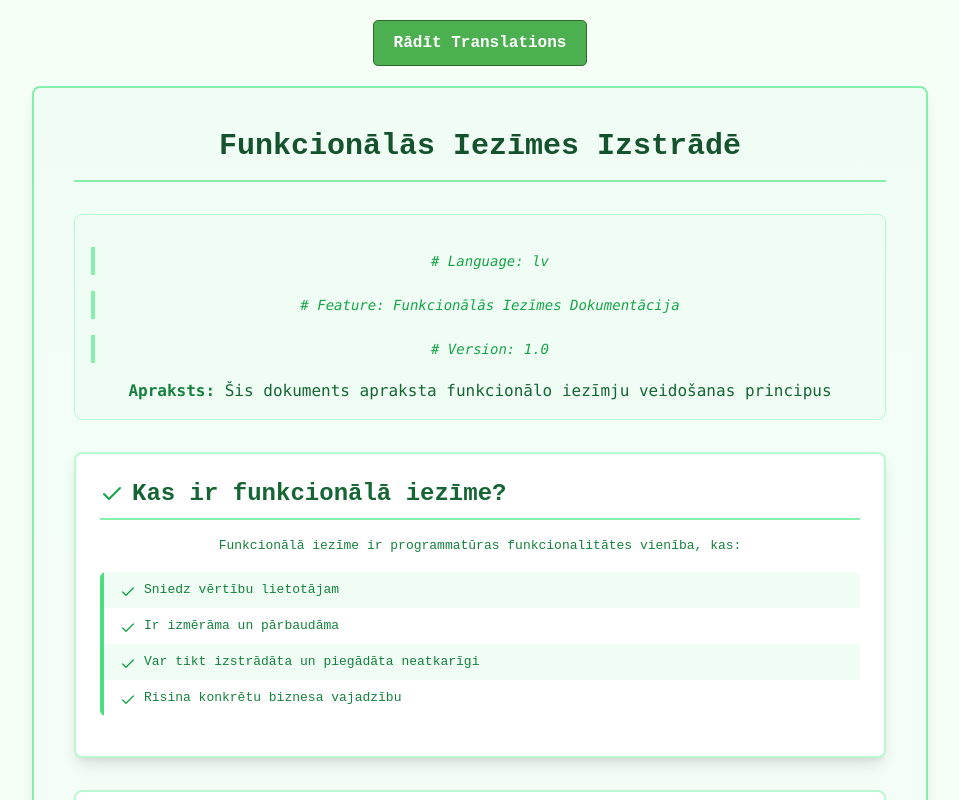
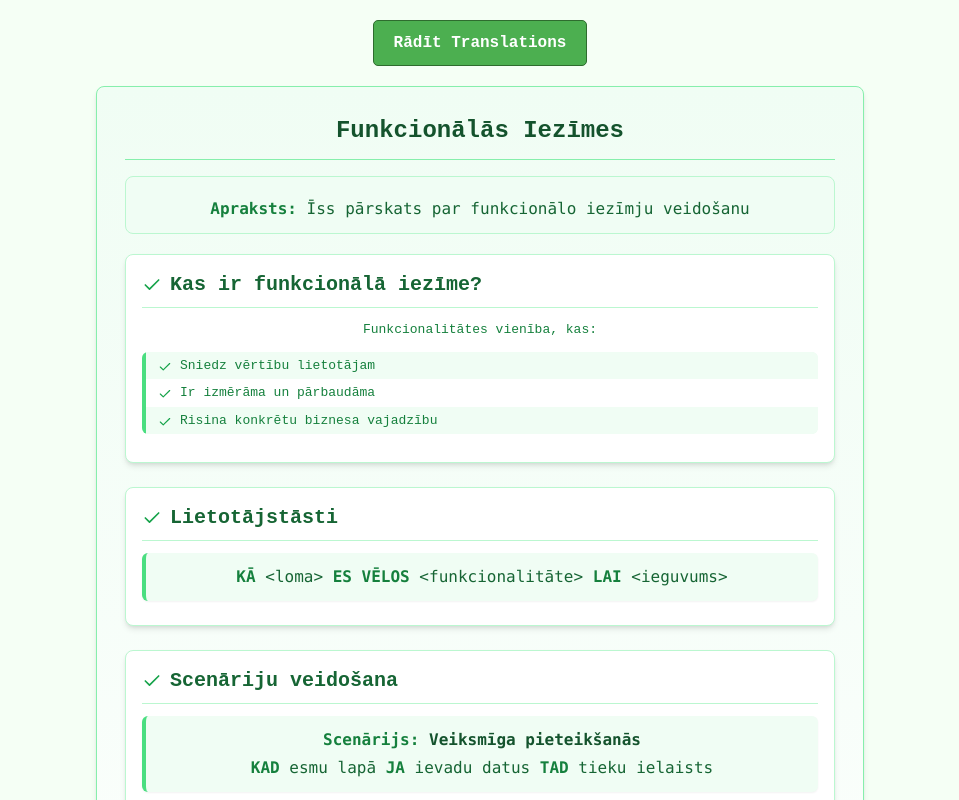
Before and after one commit to eaterz/gherkin, a React (Create React App) app: page / in a window 1280 px wide. Both pictures are taken after a click on the button "Rādīt Functional Features". Shown: the top 800 px of the page, without its empty margins (160-1119 px from the left). Built offline with nearby package versions, Linux system fonts and the light colour scheme.

Commit message:
emils suck dick

```diff
--- a/src/components/FunctionalFeatures.js
+++ b/src/components/FunctionalFeatures.js
@@ -6,52 +6,29 @@ const GherkinKeyword = ({ children }) => (
 );
 
 const GherkinComment = ({ children }) => (
-    <div className="text-green-600 font-mono text-sm italic pl-4 border-l-4 border-green-300 my-4 py-1">
+    <div className="text-green-600 font-mono text-sm italic pl-4 border-l-4 border-green-300 my-2 py-1">
         # {children}
     </div>
 );
 
 const InfoSection = ({ title, children }) => (
-    <div className="mb-8 p-6 bg-white rounded-lg shadow-lg border-2 border-green-200">
-        <h2 className="text-2xl font-bold mb-4 text-green-800 pb-2 border-b-2 border-green-300 flex items-center">
-      <span className="mr-2">
-        <Check size={24} className="text-green-600" />
-      </span>
+    <div className="mb-6 p-4 bg-white rounded-lg shadow-md border border-green-200">
+        <h2 className="text-xl font-bold mb-3 text-green-800 pb-2 border-b border-green-200 flex items-center">
+            <span className="mr-2"><Check size={20} className="text-green-600" /></span>
             {title}
         </h2>
         <div className="text-green-700">{children}</div>
     </div>
 );
 
-const UserStoryExample = () => (
-    <div className="bg-green-50 p-4 rounded-md my-4 font-mono border-l-4 border-green-400 shadow-sm">
-        <GherkinComment>User Story Template</GherkinComment>
-        <p className="mb-2 text-green-800"><GherkinKeyword>KĀ</GherkinKeyword> &lt;lietotāja loma&gt;</p>
-        <p className="mb-2 text-green-800"><GherkinKeyword>ES VĒLOS</GherkinKeyword> &lt;vēlme/funkcionalitāte&gt;</p>
-        <p className="text-green-800"><GherkinKeyword>LAI</GherkinKeyword> &lt;ieguvums/vērtība&gt;</p>
-    </div>
-);
-
-const ScenarioExample = () => (
-    <div className="bg-green-50 p-4 rounded-md my-4 font-mono border-l-4 border-green-400 shadow-sm">
-        <GherkinComment>Example Scenario</GherkinComment>
-        <p className="font-bold mb-2 text-green-900"><GherkinKeyword>Scenārijs:</GherkinKeyword> Veiksmīga pieteikšanās</p>
-        <p className="mb-1 text-green-800"><GherkinKeyword>KAD</GherkinKeyword> esmu pieteikšanās lapā</p>
-        <p className="mb-1 text-green-800"><GherkinKeyword>JA</GherkinKeyword> ievadu derīgus pieteikšanās datus</p>
-        <p className="text-green-800"><GherkinKeyword>TAD</GherkinKeyword> tieku ielaists sistēmā</p>
-    </div>
-);
-
 const GherkinTable = ({ items }) => (
-    <div className="overflow-x-auto my-4">
+    <div className="overflow-x-auto my-3">
         <table className="w-full border-collapse bg-green-50 rounded-md overflow-hidden">
             <tbody>
             {items.map((item, index) => (
                 <tr key={index} className={index % 2 === 0 ? 'bg-green-50' : 'bg-white'}>
-                    <td className="py-2 px-4 border-l-4 border-green-400 flex items-start">
-              <span className="mr-2 mt-1 text-green-600">
-                <Check size={16} />
-              </span>
+                    <td className="py-1 px-3 border-l-4 border-green-400 flex items-start">
+                        <span className="mr-2 mt-1 text-green-600"><Check size={14} /></span>
                         <span>{item}</span>
                     </td>
                 </tr>
@@ -65,109 +42,70 @@ const FunctionalFeatures = () => {
     const featureItems = [
         "Sniedz vērtību lietotājam",
         "Ir izmērāma un pārbaudāma",
-        "Var tikt izstrādāta un piegādāta neatkarīgi",
         "Risina konkrētu biznesa vajadzību"
     ];
 
-    const perspectiveItems = [
-        "Lietotāja perspektīva - kā funkcionalitāte izskatās lietotājam",
-        "Tehniskā perspektīva - kā to implementēt",
-        "Biznesa perspektīva - kādu vērtību tas sniedz",
-        "Drošības perspektīva - kādi riski jāņem vērā",
-        "Testēšanas perspektīva - kā pārbaudīt funkcionalitāti"
-    ];
-
-    const happyPathItems = [
-        "Ideālais ceļš caur funkcionalitāti",
-        "Pamata scenārijs bez kļūdām vai izņēmumiem",
-        "Svarīgākais testēšanas scenārijs",
-        "Parāda funkcionalitātes galveno mērķi"
+    const keyElements = [
+        { keyword: "KAD (Given)", description: "sākotnējais konteksts" },
+        { keyword: "JA (When)", description: "darbība" },
+        { keyword: "TAD (Then)", description: "sagaidāmais rezultāts" }
     ];
 
     return (
-        <div className="max-w-4xl mx-auto p-4 bg-gradient-to-b from-green-50 to-white rounded-lg shadow-lg border-2 border-green-300">
-            <div className="p-6">
-                <h1 className="text-3xl font-bold mb-8 text-center text-green-900 border-b-2 border-green-300 pb-4">
-                    Funkcionālās Iezīmes Izstrādē
+        <div className="max-w-3xl mx-auto p-3 bg-gradient-to-b from-green-50 to-white rounded-lg shadow-md border border-green-300">
+            <div className="p-4">
+                <h1 className="text-2xl font-bold mb-4 text-center text-green-900 border-b border-green-300 pb-3">
+                    Funkcionālās Iezīmes
                 </h1>
 
-                <div className="bg-green-50 p-4 rounded-lg border border-green-200 mb-8">
-                    <GherkinComment>Language: lv</GherkinComment>
-                    <GherkinComment>Feature: Funkcionālās Iezīmes Dokumentācija</GherkinComment>
-                    <GherkinComment>Version: 1.0</GherkinComment>
-                    <p className="font-mono text-green-800 mt-4">
-                        <GherkinKeyword>Apraksts:</GherkinKeyword> Šis dokuments apraksta funkcionālo iezīmju veidošanas principus
+                <div className="bg-green-50 p-3 rounded-lg border border-green-200 mb-5">
+                    <p className="font-mono text-green-800 mt-2">
+                        <GherkinKeyword>Apraksts:</GherkinKeyword> Īss pārskats par funkcionālo iezīmju veidošanu
                     </p>
                 </div>
 
                 <InfoSection title="Kas ir funkcionālā iezīme?">
-                    <p className="mb-4">
-                        Funkcionālā iezīme ir programmatūras funkcionalitātes vienība, kas:
-                    </p>
+                    <p className="mb-2">Funkcionalitātes vienība, kas:</p>
                     <GherkinTable items={featureItems} />
                 </InfoSection>
 
-                <InfoSection title="Lietotājstāstu veidošana">
-                    <p className="mb-4">Lietotājstāsti tiek veidoti pēc šādas struktūras:</p>
-                    <UserStoryExample />
-                    <GherkinComment>Example User Story</GherkinComment>
-                    <p className="mt-2 italic bg-green-50 p-3 rounded font-mono text-green-800 border-l-4 border-green-400">
-                        "<GherkinKeyword>KĀ</GherkinKeyword> sistēmas administrators, <GherkinKeyword>ES VĒLOS</GherkinKeyword> redzēt pieteikto kļūdu sarakstu,
-                        <GherkinKeyword>LAI</GherkinKeyword> varētu prioritizēt to labošanu."
-                    </p>
+                <InfoSection title="Lietotājstāsti">
+                    <div className="bg-green-50 p-3 rounded-md my-2 font-mono border-l-4 border-green-400 shadow-sm">
+                        <p className="text-green-800">
+                            <GherkinKeyword>KĀ</GherkinKeyword> &lt;loma&gt; <GherkinKeyword>ES VĒLOS</GherkinKeyword> &lt;funkcionalitāte&gt; <GherkinKeyword>LAI</GherkinKeyword> &lt;ieguvums&gt;
+                        </p>
+                    </div>
                 </InfoSection>
 
                 <InfoSection title="Scenāriju veidošana">
-                    <p className="mb-4">Scenāriji tiek veidoti izmantojot Gherkin sintaksi:</p>
-                    <ScenarioExample />
-                    <p className="mt-4 font-semibold">Galvenie elementi:</p>
-                    <div className="overflow-x-auto my-4">
+                    <div className="bg-green-50 p-3 rounded-md my-2 font-mono border-l-4 border-green-400 shadow-sm">
+                        <p className="font-bold mb-1 text-green-900"><GherkinKeyword>Scenārijs:</GherkinKeyword> Veiksmīga pieteikšanās</p>
+                        <p className="text-green-800">
+                            <GherkinKeyword>KAD</GherkinKeyword> esmu lapā <GherkinKeyword>JA</GherkinKeyword> ievadu datus <GherkinKeyword>TAD</GherkinKeyword> tieku ielaists
+                        </p>
+                    </div>
+                    <div className="overflow-x-auto my-3">
                         <table className="w-full border-collapse rounded-md overflow-hidden">
-                            <thead>
-                            <tr className="bg-green-200">
-                                <th className="p-2 text-left text-green-900 font-mono">Atslēgvārds</th>
-                                <th className="p-2 text-left text-green-900 font-mono">Angliski</th>
-                                <th className="p-2 text-left text-green-900 font-mono">Apraksts</th>
-                            </tr>
-                            </thead>
                             <tbody>
-                            <tr className="bg-green-50">
-                                <td className="p-2 font-mono font-bold text-green-700">KAD</td>
-                                <td className="p-2 font-mono">Given</td>
-                                <td className="p-2">sākotnējais konteksts</td>
-                            </tr>
-                            <tr className="bg-white">
-                                <td className="p-2 font-mono font-bold text-green-700">JA</td>
-                                <td className="p-2 font-mono">When</td>
-                                <td className="p-2">darbība</td>
-                            </tr>
-                            <tr className="bg-green-50">
-                                <td className="p-2 font-mono font-bold text-green-700">TAD</td>
-                                <td className="p-2 font-mono">Then</td>
-                                <td className="p-2">sagaidāmais rezultāts</td>
-                            </tr>
+                            {keyElements.map((item, index) => (
+                                <tr key={index} className={index % 2 === 0 ? 'bg-green-50' : 'bg-white'}>
+                                    <td className="p-2 font-mono font-bold text-green-700 w-1/3">{item.keyword}</td>
+                                    <td className="p-2">{item.description}</td>
+                                </tr>
+                            ))}
                             </tbody>
                         </table>
                     </div>
                 </InfoSection>
 
-                <InfoSection title="Rubika kuba perspektīva">
-                    <p className="mb-4">
-                        Rubika kubs palīdz skatīties uz funkcionālajām iezīmēm no dažādām perspektīvām:
+                <InfoSection title="Veiksmīgā iznākuma scenārijs">
+                    <p className="mb-2">
+                        Ideālais ceļš caur funkcionalitāti, bez kļūdām, kas parāda funkcionalitātes galveno mērķi.
                     </p>
-                    <GherkinTable items={perspectiveItems} />
-                </InfoSection>
-
-                <InfoSection title="Veiksmīgā iznākuma scenārijs">
-                    <p className="mb-4">
-                        Veiksmīgā iznākuma scenārijs (Happy Path) ir:
-                    </p>
-                    <GherkinTable items={happyPathItems} />
-                    <GherkinComment>Happy Path Example</GherkinComment>
-                    <p className="mt-4 italic bg-green-50 p-3 rounded font-mono text-green-800 border-l-4 border-green-400">
+                    <p className="italic bg-green-50 p-3 rounded font-mono text-sm text-green-800 border-l-4 border-green-400">
                         <GherkinKeyword>Scenārijs:</GherkinKeyword> Veiksmīga pieteikšanās<br/>
-                        <GherkinKeyword>KAD</GherkinKeyword> lietotājs ievada pareizu lietotājvārdu un paroli<br/>
-                        <GherkinKeyword>TAD</GherkinKeyword> lietotājs veiksmīgi piesakās sistēmā
+                        <GherkinKeyword>KAD</GherkinKeyword> lietotājs ievada pareizus datus<br/>
+                        <GherkinKeyword>TAD</GherkinKeyword> lietotājs piesakās sistēmā
                     </p>
                 </InfoSection>
             </div>
```
